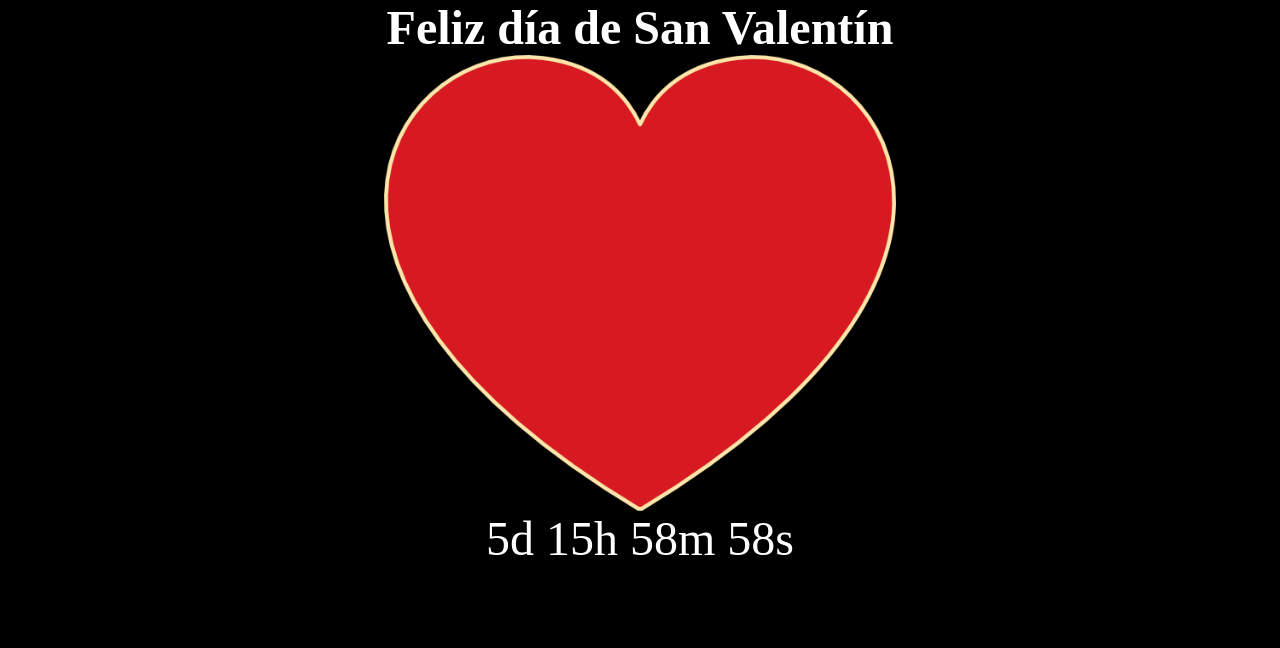
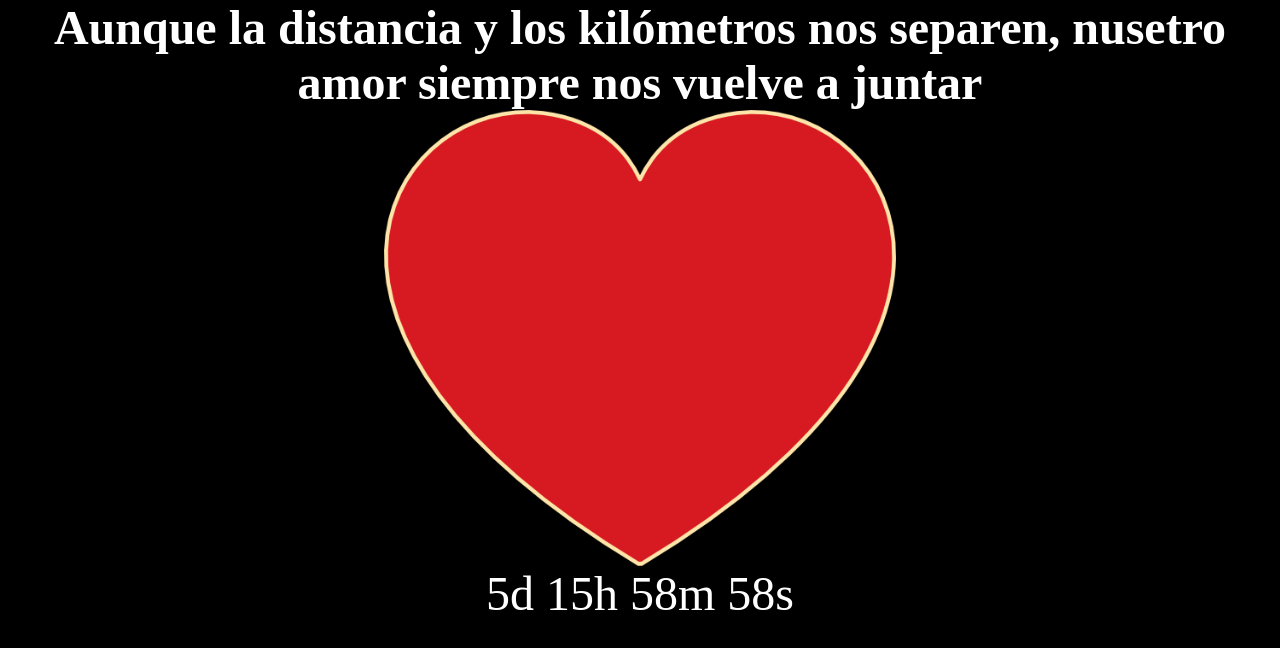
Before and after one commit to franciscosanchezoliver/love, a plain HTML site: page index.html in a window 1280 px wide. Drawn offline with Linux system fonts and the light colour scheme.

Commit message:
actualizacion 5 dias

```diff
--- a/index.html
+++ b/index.html
@@ -20,7 +20,7 @@
 </head>
 <body>
 
-    <h1 style="text-align: center;color:white; font-size: 3rem;">Feliz día de San Valentín</h1>
+    <h1 style="text-align: center;color:white; font-size: 3rem;">Aunque la distancia y los kilómetros nos separen, nusetro amor siempre nos vuelve a juntar</h1>
 
     <img src="heart.png" alt="my-heart" class="center">
 
```
